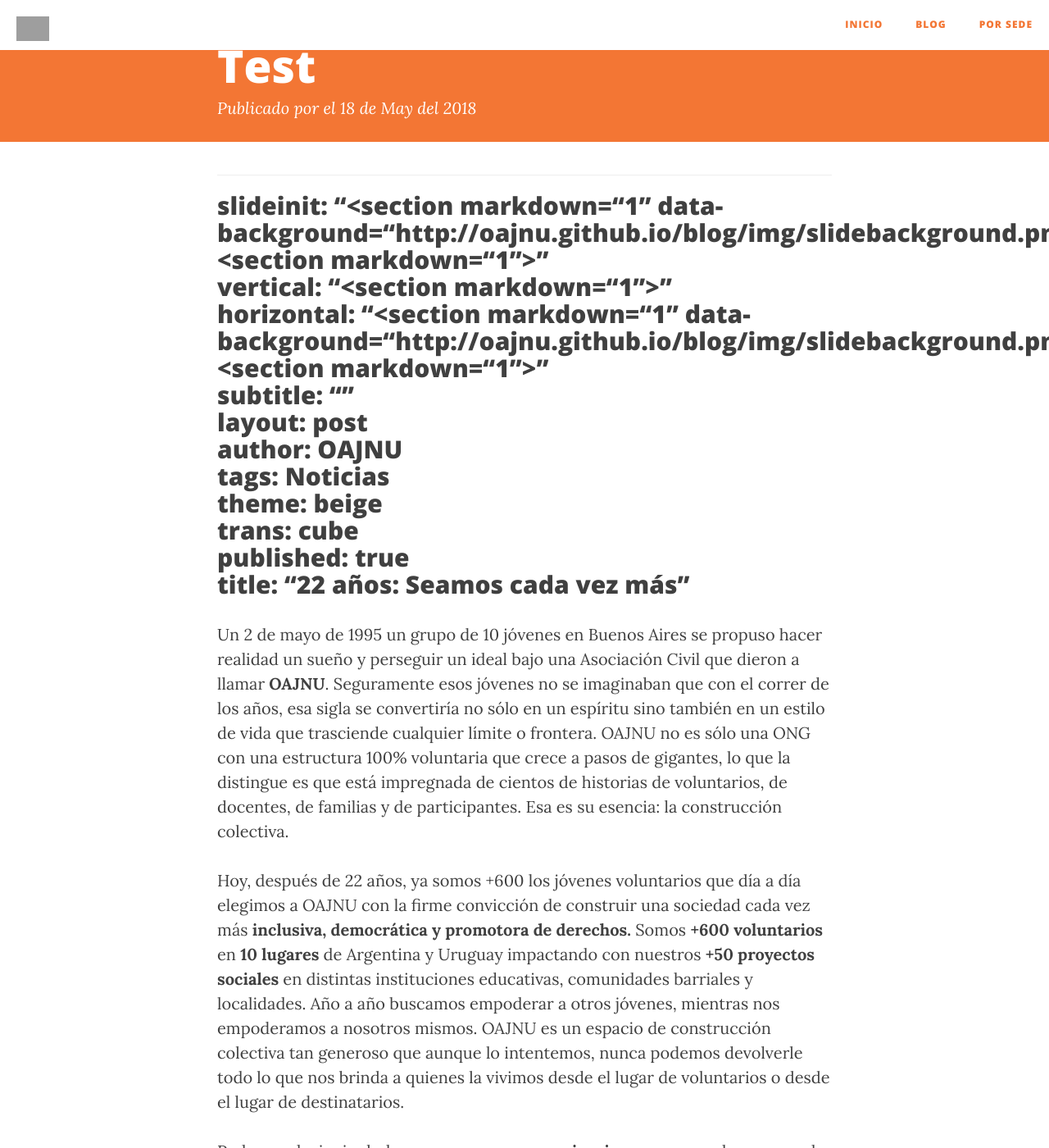
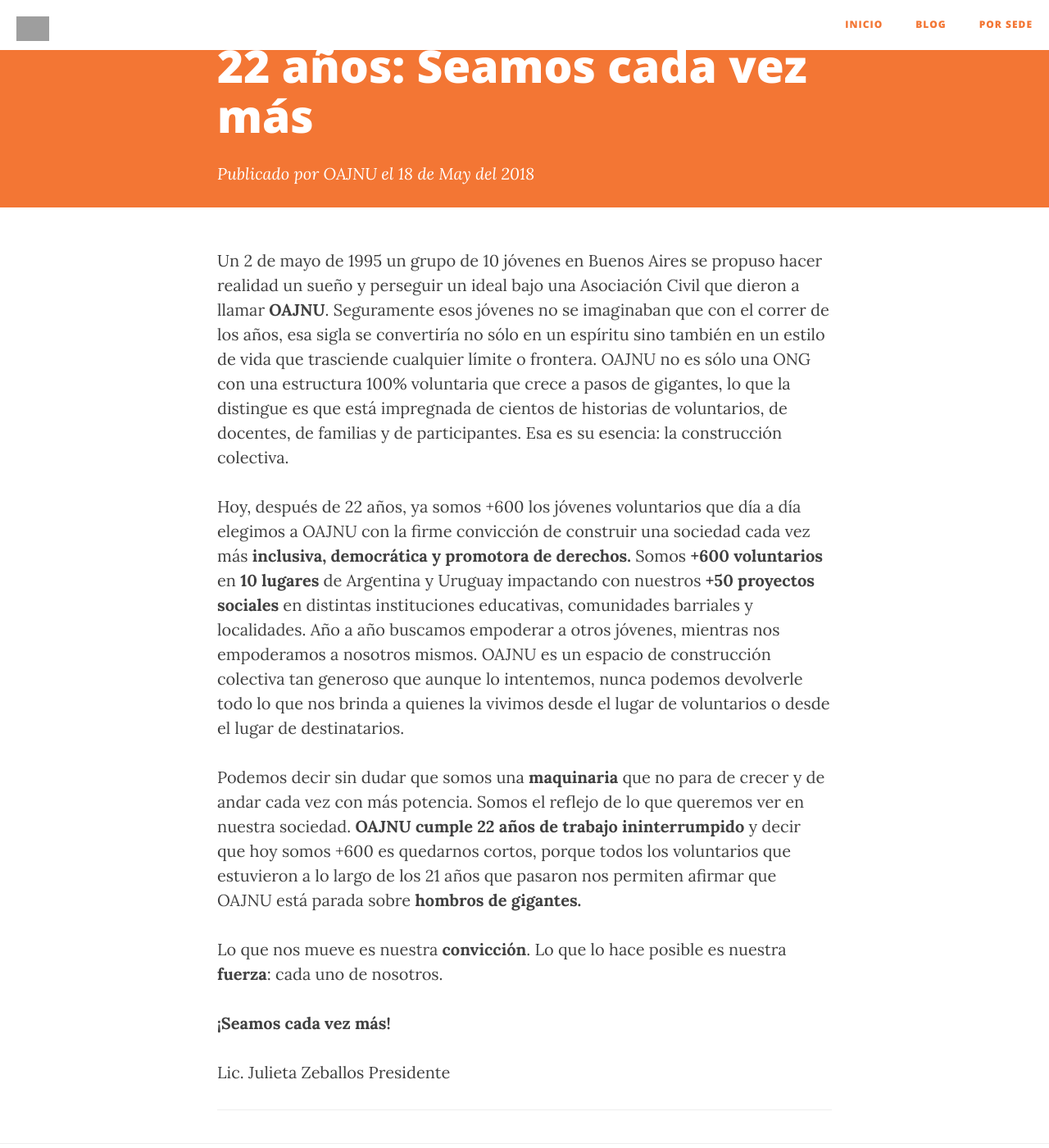
Before and after one commit to OAJNU/blog, a Jekyll site: the page built from _posts/2018-05-18-Test.markdown, in a window 1280 px wide and 1400 px high. Shown: the whole window at 82% size. Built offline with Jekyll 4.4.1, drawn with Linux system fonts in a browser that asks for light colours; nearby versions of some CDN libraries; our own code applies the rules of GitHub Pages for plain Markdown files; some of the changed text lies outside the part shown.

Commit message:
Update 2018-05-18-Test.markdown

```diff
--- a/_posts/2018-05-18-Test.markdown
+++ b/_posts/2018-05-18-Test.markdown
@@ -1,24 +1,27 @@
+---
+slideinit: "<section markdown=\"1\" data-background=\"http://oajnu.github.io/blog/img/slidebackground.png\"><section markdown=\"1\">"
+vertical: "</section><section markdown=\"1\">"
+horizontal: "</section></section><section markdown=\"1\" data-background=\"http://oajnu.github.io/blog/img/slidebackground.png\"><section markdown=\"1\">"
+subtitle: ""
+layout: post
+author: OAJNU
+tags: Noticias
+theme: beige
+trans: cube
+published: true
+title: "22 años: Seamos cada vez más"
 ---
 
 
----
+Un 2 de mayo de 1995 un grupo de 10 jóvenes en Buenos Aires se propuso hacer realidad un sueño y perseguir un ideal bajo una Asociación Civil que dieron a llamar **OAJNU**. Seguramente esos jóvenes no se imaginaban que con el correr de los años, esa sigla se convertiría no sólo en un espíritu sino también en un estilo de vida que trasciende cualquier límite o frontera. OAJNU no es sólo una ONG con una estructura 100% voluntaria que crece a pasos de gigantes, lo que la distingue es que está impregnada de cientos de historias de voluntarios, de docentes, de familias y de participantes. Esa es su esencia: la construcción colectiva.
 
-<hr>
-<h2 id="slideinit-section-markdown1-data-backgroundhttpoajnu.github.ioblogimgslidebackground.pngsection-markdown1vertical-sectionsection-markdown1horizontal-sectionsectionsection-markdown1-data-backgroundhttpoajnu.github.ioblogimgslidebackground.pngsection-markdown1subtitle-layout-postauthor-oajnutags-noticiastheme-beigetrans-cubepublished-truetitle-22-años-seamos-cada-vez-más">slideinit: “&lt;section markdown=“1” data-background=“<a href="http://oajnu.github.io/blog/img/slidebackground.png">http://oajnu.github.io/blog/img/slidebackground.png</a>”&gt;&lt;section markdown=“1”&gt;”<br>
-vertical: “&lt;section markdown=“1”&gt;”<br>
-horizontal: “&lt;section markdown=“1” data-background=“<a href="http://oajnu.github.io/blog/img/slidebackground.png">http://oajnu.github.io/blog/img/slidebackground.png</a>”&gt;&lt;section markdown=“1”&gt;”<br>
-subtitle: “”<br>
-layout: post<br>
-author: OAJNU<br>
-tags: Noticias<br>
-theme: beige<br>
-trans: cube<br>
-published: true<br>
-title: “22 años: Seamos cada vez más”</h2>
-<p>Un 2 de mayo de 1995 un grupo de 10 jóvenes en Buenos Aires se propuso hacer realidad un sueño y perseguir un ideal bajo una Asociación Civil que dieron a llamar <strong>OAJNU</strong>. Seguramente esos jóvenes no se imaginaban que con el correr de los años, esa sigla se convertiría no sólo en un espíritu sino también en un estilo de vida que trasciende cualquier límite o frontera. OAJNU no es sólo una ONG con una estructura 100% voluntaria que crece a pasos de gigantes, lo que la distingue es que está impregnada de cientos de historias de voluntarios, de docentes, de familias y de participantes. Esa es su esencia: la construcción colectiva.</p>
-<p>Hoy, después de 22 años, ya somos +600 los jóvenes voluntarios que día a día elegimos a OAJNU con la firme convicción de construir una sociedad cada vez más <strong>inclusiva, democrática y promotora de derechos.</strong> Somos <strong>+600 voluntarios</strong> en <strong>10 lugares</strong> de Argentina y Uruguay impactando con nuestros <strong>+50 proyectos sociales</strong> en distintas instituciones educativas, comunidades barriales y localidades. Año a año buscamos empoderar a otros jóvenes, mientras nos empoderamos a nosotros mismos. OAJNU es un espacio de construcción colectiva tan generoso que aunque lo intentemos, nunca podemos devolverle todo lo que nos brinda a quienes la vivimos desde el lugar de voluntarios o desde el lugar de destinatarios.</p>
-<p>Podemos decir sin dudar que somos una <strong>maquinaria</strong> que no para de crecer y de andar cada vez con más potencia. Somos el reflejo de lo que queremos ver en nuestra sociedad. <strong>OAJNU cumple 22 años de trabajo ininterrumpido</strong> y decir que hoy somos +600 es quedarnos cortos, porque todos los voluntarios que estuvieron a lo largo de los 21 años que pasaron nos permiten afirmar que OAJNU está parada sobre <strong>hombros de gigantes.</strong></p>
-<p>Lo que nos mueve es nuestra <strong>convicción</strong>. Lo que lo hace posible es nuestra <strong>fuerza</strong>: cada uno de nosotros.</p>
-<p><strong>¡Seamos cada vez más!</strong></p>
-<p>Lic. Julieta Zeballos<br>
-Presidente</p>
+Hoy, después de 22 años, ya somos +600 los jóvenes voluntarios que día a día elegimos a OAJNU con la firme convicción de construir una sociedad cada vez más **inclusiva, democrática y promotora de derechos.** Somos **+600 voluntarios** en **10 lugares** de Argentina y Uruguay impactando con nuestros **+50 proyectos sociales** en distintas instituciones educativas, comunidades barriales y localidades. Año a año buscamos empoderar a otros jóvenes, mientras nos empoderamos a nosotros mismos. OAJNU es un espacio de construcción colectiva tan generoso que aunque lo intentemos, nunca podemos devolverle todo lo que nos brinda a quienes la vivimos desde el lugar de voluntarios o desde el lugar de destinatarios.
+
+Podemos decir sin dudar que somos una **maquinaria** que no para de crecer y de andar cada vez con más potencia. Somos el reflejo de lo que queremos ver en nuestra sociedad. **OAJNU cumple 22 años de trabajo ininterrumpido** y decir que hoy somos +600 es quedarnos cortos, porque todos los voluntarios que estuvieron a lo largo de los 21 años que pasaron nos permiten afirmar que OAJNU está parada sobre **hombros de gigantes.**
+
+Lo que nos mueve es nuestra **convicción**. Lo que lo hace posible es nuestra **fuerza**: cada uno de nosotros.
+
+**¡Seamos cada vez más!**
+
+Lic. Julieta Zeballos
+Presidente
```
